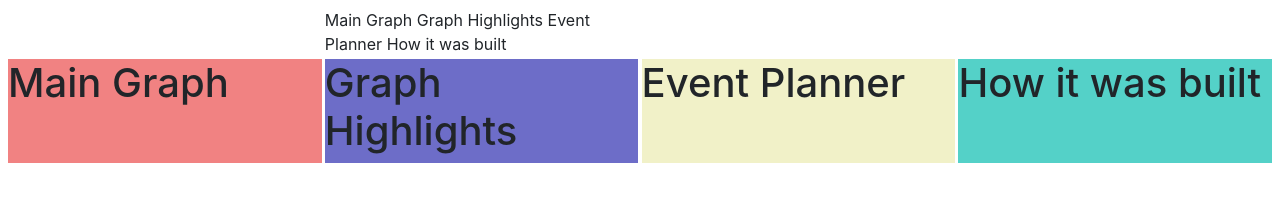
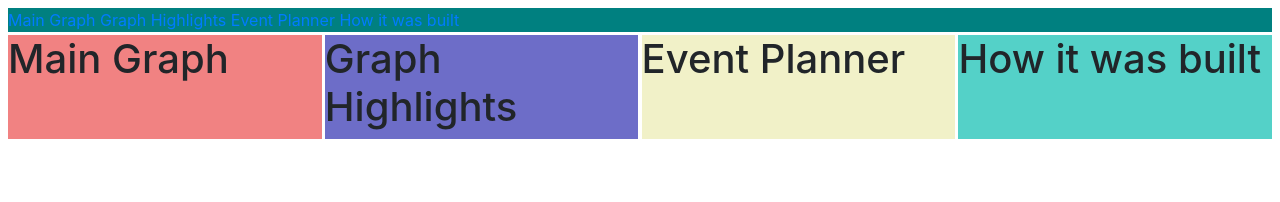
Before and after one commit to MiThCeKi/woodfiredpizza, a website: page index.html in a window 1280 px wide. Drawn offline with nearby package versions, Linux system fonts and the light colour scheme.

Commit message:
adding links to nav bar and still working to get it aligned in the >992px screen

```diff
--- a/index.html
+++ b/index.html
@@ -1,11 +1,11 @@
 <!DOCTYPE html>
 
 <!--Table of Contents-->
-<!--Content 1 -->
-<!--Content 2 -->
-<!--Content 3 -->
-<!--Content 4 -->
-<!--Content 5 -->
+<!--Main Container/Nav Bar -->
+<!--Main Graph -->
+<!--Graph Highlights -->
+<!--Event Planner -->
+<!--How it was built -->
 
 <html lang="en">
 
@@ -23,43 +23,43 @@
         <link rel="stylesheet" href="main.css" >
 
     </head>
+<!-- -------------------------- Main Container/Nav Bar-------------------------- -->
 
     <body>
         <div class = "main-container">
             <div class="nav_bar">
-                <a class="nav_bar_items">Main Graph</a>
-                <a class="nav_bar_items">Graph Highlights</a>
-                <a class="nav_bar_items">Event Planner</a>
-                <a class="nav_bar_items">How it was built</a>
+                <a href="www.google.com" class="nav_bar_items">Main Graph</a>
+                <a href="www.google.com" class="nav_bar_items">Graph Highlights</a>
+                <a href="www.google.com" class="nav_bar_items">Event Planner</a>
+                <a href="www.google.com" class="nav_bar_items">How it was built</a>
             </div>
-            <div class="content_1">
+
+<!-- -------------------------- Main Graph-------------------------- -->
+
+            <div class="main_graph">
                 <h1>Main Graph</h1>
             </div>
+<!-- -------------------------- Highlights-------------------------- -->
 
-            <div class="content_2">
+            <div class="highlights">
                 <h1>Graph Highlights</h1>
             </div>
+<!-- -------------------------- Event Planner-------------------------- -->
 
-            <div class="content_3">
+            <div class="event_planner">
                 <h1>Event Planner</h1>
             </div>
+<!-- -------------------------- How it was built-------------------------- -->
 
-            <div class="content_4">
+            <div class="how_built">
                 <h1>How it was built</h1>
             </div>
 
         </div>
 
 
-<!-- -------------------------- Content 1-------------------------- -->
 
-<!-- -------------------------- Content 2-------------------------- -->
 
-<!-- -------------------------- Content 3-------------------------- -->
-
-<!-- -------------------------- Content 4-------------------------- -->
-
-<!-- -------------------------- Content 5-------------------------- -->
 
 
 
--- a/main.css
+++ b/main.css
@@ -7,10 +7,7 @@
 /* Event Planner */
 /* How it was built */
 /* @media queries device breakpoints */
-/* Template */
 
-
-/*-------------------------- Template------------------------- */
 
 :root{
   --main_alignment: center;
@@ -28,58 +25,50 @@
     grid-template-rows: 0.5fr;
     grid-template-areas:
     "nav_bar nav_bar"
-    "content_1 content_1"
-    "content_2 content_2"
-    "content_3 content_3"
-    "content_4 content_4"
+    "main_graph main_graph"
+    "highlights highlights"
+    "event_planner event_planner"
+    "how_built how_built"
 }
 
 /*-------------------------- Nav Bar------------------------- */
 
 .nav_bar {
+  background-color: teal;
   grid-area: nav_bar;
-  grid-column-start: 2;
-  grid-column-end: 2;
 
 }
+/*-------------------------- Main Graph------------------------- */
 
-/*-------------------------- Content 1------------------------- */
-
-.content_1 {
+.main_graph {
   background-color: #f18282;
-  grid-area: content_1;
+  grid-area: main_graph;
 }
 
-/*-------------------------- Content 2------------------------- */
+/*--------------------------  Highlights------------------------- */
 
 
-.content_2 {
+.highlights {
   background: rgb(109, 109, 200);
-  grid-area: content_2;
+  grid-area: highlights;
 }
 
-/*-------------------------- Content 3------------------------- */
+/*-------------------------- Event Planner------------------------- */
 
 
-.content_3 {
+.event_planner {
   background: rgb(241, 241, 200);
-  grid-area: content_3;
+  grid-area: event_planner;
 }
 
-/*-------------------------- Content 4------------------------- */
+/*-------------------------- How it was built------------------------- */
 
-.content_4 {
+.how_built {
   background: rgb(84, 209, 200);
-  grid-area: content_4;
+  grid-area: how_built;
 }
 
-
-
-
 /*-------------------------- Device Breakpoints------------------------- */
-
-
-/* Small devices (landscape phones, 576px and up) */
 
 /* Medium devices (tablets, 768px and up) */
 @media (min-width: 768px) {
@@ -88,8 +77,9 @@
     grid-template-rows: 0.8fr;
     grid-template-areas:
       "nav_bar nav_bar"
-  "content_1 content_2"
-  "content_3 content_4"
+      "main_graph highlights"
+      "event_planner how_built";
+  }
 }
 
 /* Large devices (desktops, 992px and up) */
@@ -99,10 +89,6 @@
     grid-template-rows: 0.8fr;
     grid-template-areas:
       "nav_bar nav_bar nav_bar nav_bar"
-  "content_1 content_2 content_3 content_4"
+      "main_graph highlights event_planner how_built";
   }
-
-/* Extra large devices (large desktops, 1200px and up) */
-/* @media (min-width: 1200px) {
-
-} */
+}
```
Lines whose indentation alone changed are shown as unchanged.
